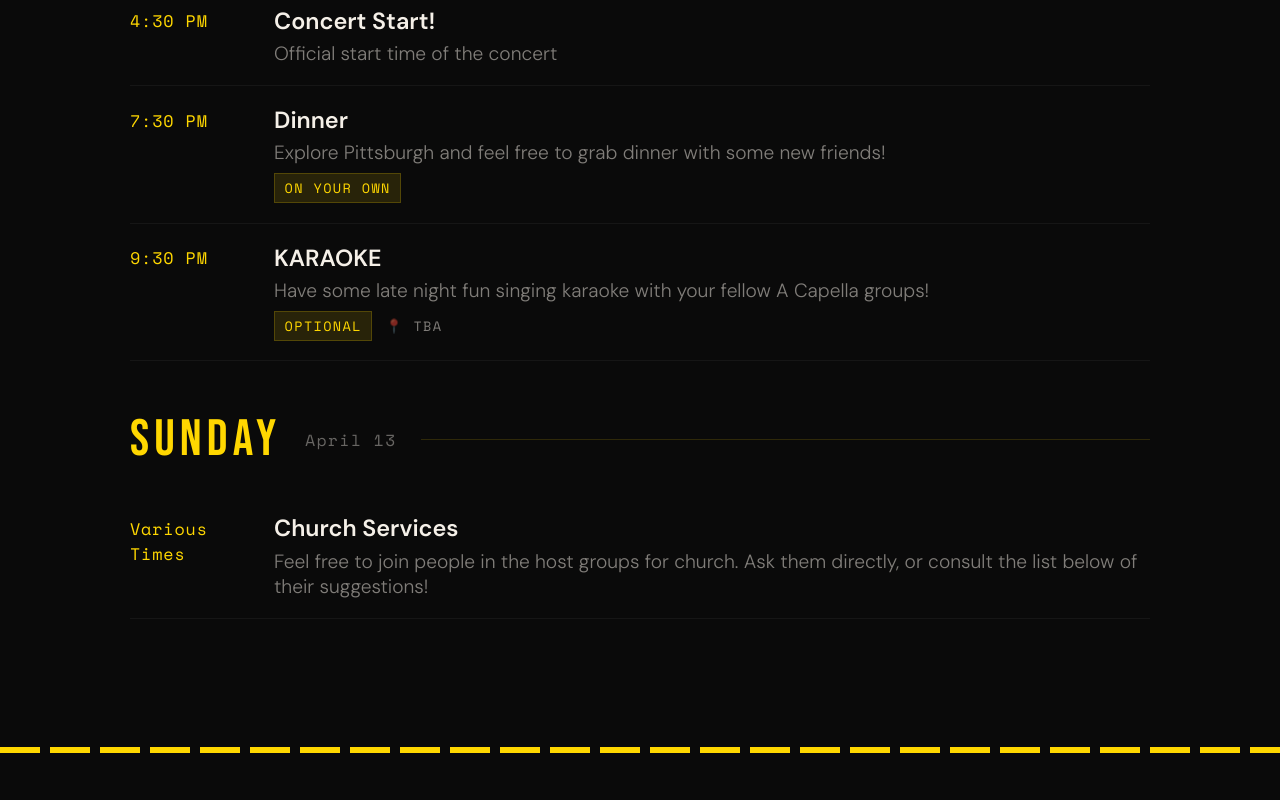
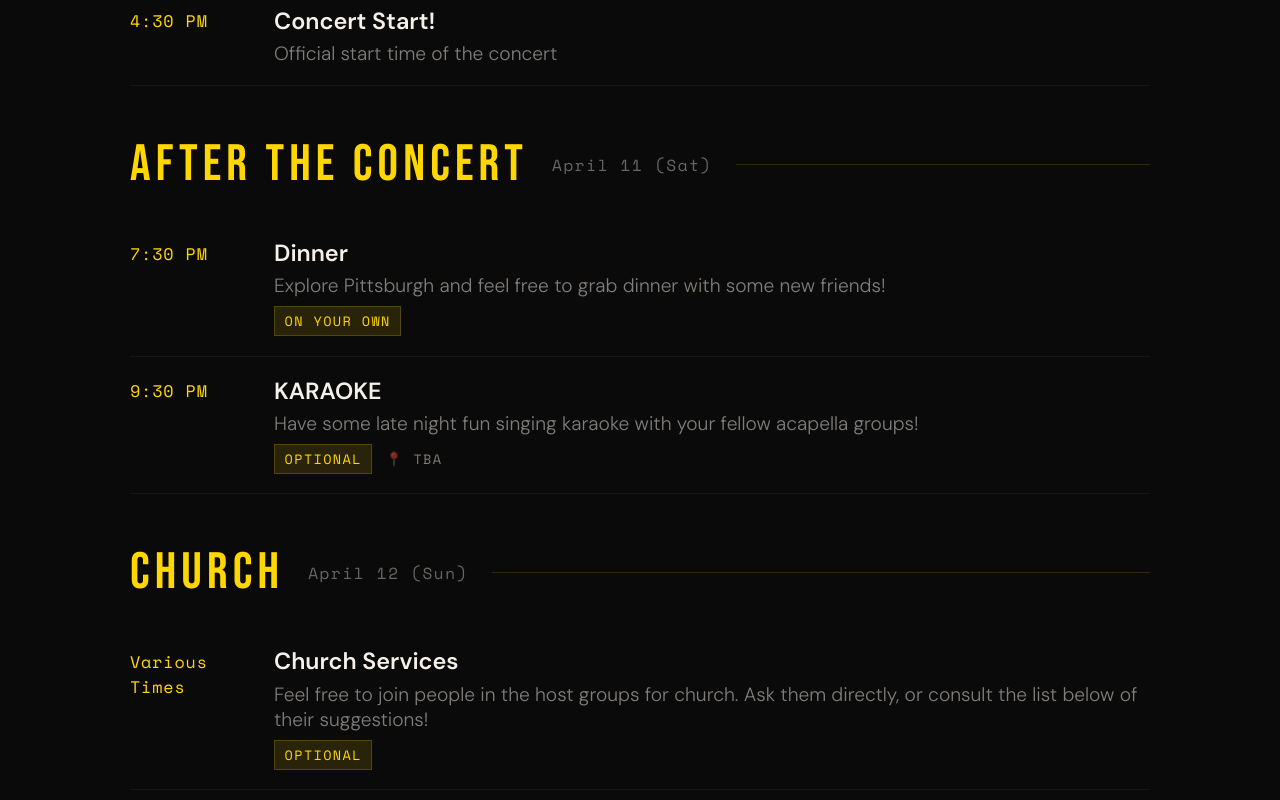
Before and after one commit to rachaelchung/bidsburgh, a plain HTML site: page index.html in a window 1280 px wide. Shown: the part 4720-5520 px from the top of the page. Drawn offline with nearby package versions, Linux system fonts and the light colour scheme.

Commit message:
Update schedule details for concert and church events

```diff
--- a/index.html
+++ b/index.html
@@ -1469,6 +1469,15 @@ footer {
           <div class="schedule-event-desc">Official start time of the concert</div>
         </div>
       </div>
+    </div>
+
+
+    <div class="schedule-day reveal">
+      <div class="schedule-day-header">
+        <span class="schedule-day-name">After the concert</span>
+        <span class="schedule-day-date">April 11 (Sat)</span>
+        <div class="schedule-line"></div>
+      </div>
       <div class="schedule-item">
         <span class="schedule-time">7:30 PM</span>
         <div>
@@ -1481,7 +1490,7 @@ footer {
         <span class="schedule-time">9:30 PM</span>
         <div>
           <div class="schedule-event-title">KARAOKE</div>
-          <div class="schedule-event-desc">Have some late night fun singing karaoke with your fellow A Capella groups!</div>
+          <div class="schedule-event-desc">Have some late night fun singing karaoke with your fellow acapella groups!</div>
           <span class="schedule-tag">Optional</span>
           <span class="schedule-location">📍 TBA </span>
         </div>
@@ -1491,8 +1500,8 @@ footer {
     <!-- Sunday -->
     <div class="schedule-day reveal">
       <div class="schedule-day-header">
-        <span class="schedule-day-name">Sunday</span>
-        <span class="schedule-day-date">April 13</span>
+        <span class="schedule-day-name">Church</span>
+        <span class="schedule-day-date">April 12 (Sun)</span>
         <div class="schedule-line"></div>
       </div>
       <div class="schedule-item">
@@ -1500,6 +1509,7 @@ footer {
         <div>
           <div class="schedule-event-title">Church Services</div>
           <div class="schedule-event-desc">Feel free to join people in the host groups for church. Ask them directly, or consult the list below of their suggestions!</div>
+          <span class="schedule-tag">Optional</span>
         </div>
     </div>
   </section>
```
